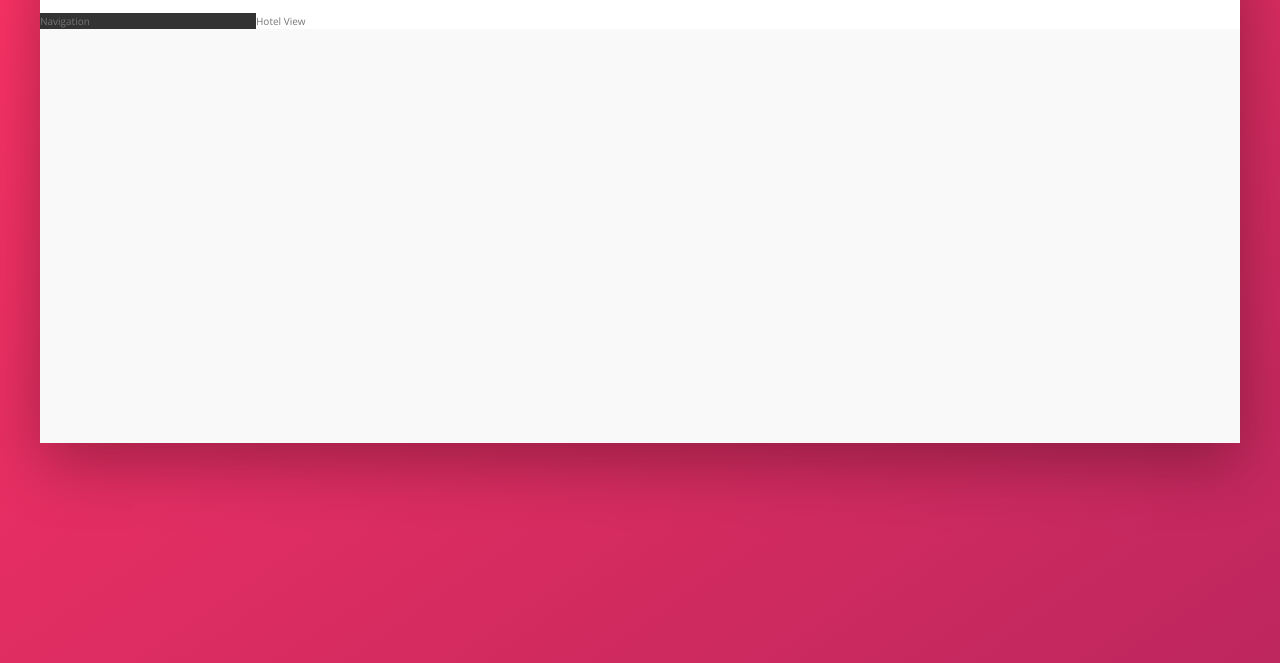
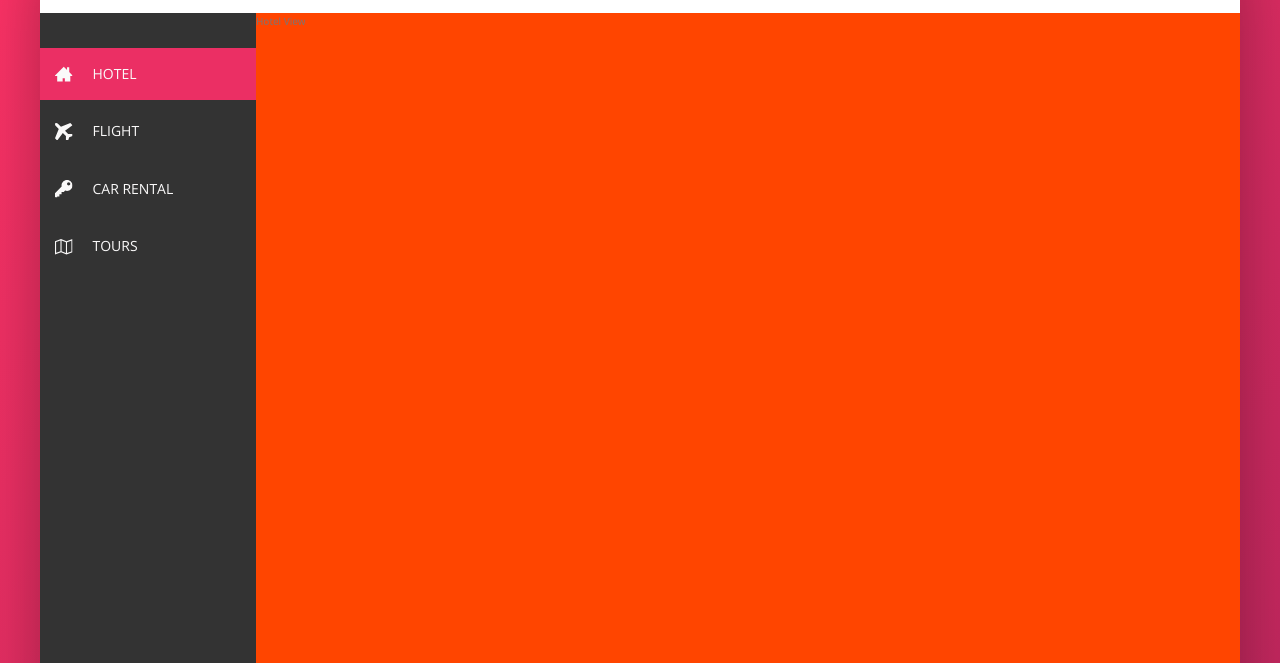
Before and after one commit to nickfuentes/trillo, a website: page index.html in a window 1280 px wide. Shown: the part 137-800 px from the top of the page. Drawn offline with nearby package versions, Linux system fonts and the light colour scheme.

Commit message:
Finished styling the nav sidebar. Transitions hover and icons are placed.

```diff
--- a/index.html
+++ b/index.html
@@ -45,15 +45,58 @@
             <span class="user-nav__notification">13</span>
           </div>
           <div class="user-nav__user">
-            <img src="img/user-7.jpg" alt="User photo" class="user-nav__user-photo">
+            <img
+              src="img/user-7.jpg"
+              alt="User photo"
+              class="user-nav__user-photo"
+            />
             <span class="user-nav__user-name">Nick</span>
           </div>
         </nav>
-
       </header>
       <div class="content">
         <nav class="sidebar">
-          Navigation
+          <ul class="side-nav">
+            <li class="side-nav__item side-nav__item--active">
+              <a href="#" class="side-nav__link">
+                <svg class="side-nav__icon">
+                  <use xlink:href="img/sprite.svg#icon-home3"></use>
+                </svg>
+                <span>Hotel</span>
+              </a>
+            </li>
+
+            <li class="side-nav__item">
+              <a href="#" class="side-nav__link">
+                <svg class="side-nav__icon">
+                  <use xlink:href="img/sprite.svg#icon-airplane"></use>
+                </svg>
+                <span>Flight</span>
+              </a>
+            </li>
+
+            <li class="side-nav__item">
+              <a href="#" class="side-nav__link">
+                <svg class="side-nav__icon">
+                  <use xlink:href="img/sprite.svg#icon-key"></use>
+                </svg>
+                <span>Car Rental</span>
+              </a>
+            </li>
+
+            <li class="side-nav__item">
+              <a href="#" class="side-nav__link">
+                <svg class="side-nav__icon">
+                  <use xlink:href="img/sprite.svg#icon-map2"></use>
+                </svg>
+                <span>Tours</span>
+              </a>
+            </li>
+          </ul>
+
+          <div class="legal">
+            &copy; 2020 by Trillo. All Rights
+          </div>
         </nav>
         <main class="hotel-view">
           Hotel View
--- a/sass/_component.scss
+++ b/sass/_component.scss
@@ -93,7 +93,7 @@
   }
 
   &__notification {
-      font-size: .8rem;
+    font-size: 0.8rem;
     height: 1.75rem;
     width: 1.75rem;
     border-radius: 50%;
@@ -114,3 +114,73 @@
     margin-right: 1rem;
   }
 }
+
+////////////////////////////////
+// SIDE NAVIGATION
+
+.side-nav {
+  font-size: 1.4rem;
+  list-style: none;
+  margin-top: 3.5rem;
+
+  &__item {
+    position: relative;
+
+    &:not(:last-child) {
+      margin-bottom: 0.5rem;
+    }
+  }
+
+  &__item:before {
+    content: "";
+    position: absolute;
+    top: 0;
+    left: 0;
+    height: 100%;
+    width: 3px;
+    background-color: var(--color-primary);
+    transform: scaleY(0);
+    transition: transform 0.2s, width 0.4s cubic-bezier(1, 0, 0, 1) 0.2s, background-color .1s;
+  }
+
+  &__item:hover::before,
+  &__item--active:before {
+    transform: scaleY(1);
+    width: 100%;
+  }
+
+  &__item:active::before {
+    background-color: var(--color-primary-light);
+  }
+
+  &__link:link,
+  &__link:visited {
+    color: var(--color-grey-light-1);
+    text-decoration: none;
+    text-transform: uppercase;
+    display: block;
+    padding: 1.5rem;
+    position: relative;
+    z-index: 10;
+
+    display: flex;
+    align-items: center;
+  }
+
+  &__icon {
+    width: 1.75rem;
+    height: 1.75rem;
+    margin-right: 2rem;
+    fill: currentColor;
+  }
+}
+
+////////////////////////////////
+// LEGAL TEXT
+
+.legal {
+  font-size: 1.2rem;
+  color: var(--color-grey-light-4);
+  text-align: center;
+  padding: 2.5rem;
+}
--- a/sass/_layout.scss
+++ b/sass/_layout.scss
@@ -26,10 +26,18 @@
     background-color: var(--color-grey-dark-1);
 
     flex: 0 0 18%; //grow/shrink/basis
+
+    display: flex;
+    flex-direction: column;
+    justify-content: space-between;
 }
 
 .hotel-view {
     background-color: #fff;
 
+    //TEST
+    background-color: orangered;
+    height: 80rem;
+
     flex: 1; //grow
 }
```
Also changed, not shown: css/style.css. Lines whose indentation alone changed are shown as unchanged.
